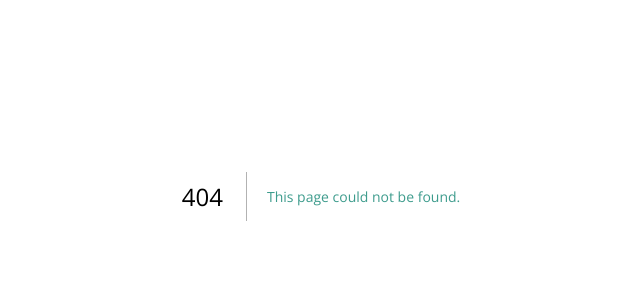
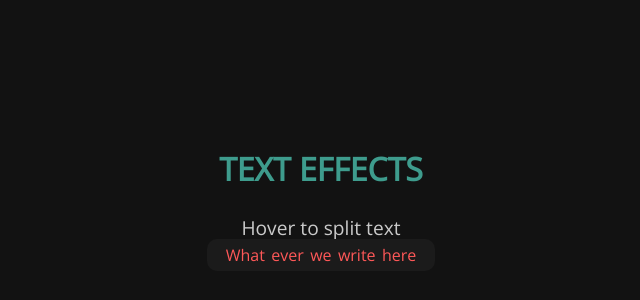
Before and after one commit to xxrobone/components_lib, a Next.js app: page /textefx in a window 1280 px wide. Before the commit this address had no page. Shown: the part 204-504 px from the top of the page, without its empty margins (319-959 px from the left). Built offline with nearby package versions, Linux system fonts and the light colour scheme.

Commit message:
component text effects, title

```diff
--- /dev/null
+++ b/app/components/TextEffects/TitleEfx.js
@@ -0,0 +1,28 @@
+import React from 'react';
+import styles from './TitleEfx.module.scss';
+
+export const TitleEfx = ({ title }) => {
+  return (
+    <div className={styles.title}>
+      {title.split(' ').map((word, idx) => {
+        return (
+          <div key={idx} className={styles.word}>
+            {word.split('').map((letter, i) => {
+              return (
+                <div
+                  className={styles.letter}
+                  key={i}
+                  /*  ref={(el) => {
+                    itemsRef.current[i] = el;
+                  }} */
+                >
+                  {letter}
+                </div>
+              );
+            })}
+          </div>
+        );
+      })}
+    </div>
+  );
+};
--- /dev/null
+++ b/app/components/TextEffects/TitleEfx.module.scss
@@ -0,0 +1,73 @@
+.title {
+    display: inline-block;
+    width: 100%;
+    z-index: 100;
+    top: 1vh;
+    left: 0.25rem;
+    padding: 0.5rem 1rem;
+    background-color: #1b1b1b;
+    color: #fe5858;
+    border-radius: 10px;
+    break-inside: avoid;
+  }
+
+.word {
+    position: relative;
+    display: inline-block;
+    padding: 0 0.2rem;
+}
+
+.letter {
+    display: inline-flex;
+    transition: all 0.4s cubic-bezier(0.175, 0.885, 0.32, 1.275);
+}
+
+
+ > .title:hover {
+    letter-spacing: 1px;
+    text-shadow: 1px 1px 1px #fe5858;
+    background-color: #fafafa;
+      color: #121212;
+}
+
+ .title:hover .word .letter:nth-child(1) {
+  position: absolute;
+    transform: translate(-110%, -100%) rotate(10deg);
+
+}
+ .title:hover .word .letter:nth-child(2n) {
+    transform: translate(0%, -10%) rotate(-6deg);
+}
+ .title:hover .word .letter:nth-child(3n) {
+    transform: translate(0%, 20%) rotate(5deg);
+}
+ .title:hover .word .letter:nth-child(4n) {
+    transform: translate(0%, -30%) rotate(-5deg);
+}
+ .title:hover .word .letter:nth-child(5n) {
+    transform: translate(0%, 10%) rotate(8deg);
+}
+ .title:hover .word .letter:nth-child(6n) {
+    transform: translate(0%, -30%) rotate(-12deg);
+}
+ .title:hover .word .letter:nth-child(7n) {
+    transform: translate(0%, 60%) rotate(10deg);
+}
+ .title:hover .word .letter:nth-child(8n) {
+    transform: translate(0%, -15%) rotate(-12deg);
+}
+ .title:hover .word .letter:nth-child(9n) {
+    transform: translate(0%, 8%) rotate(15deg);
+}
+ .title:hover .word .letter:nth-child(10n) {
+    transform: translate(0%, -10%) rotate(-9deg);
+}
+ .title:hover .word .letter:nth-child(11n) {
+    transform: translate(0%, 42%) rotate(6deg);
+}
+ .title:hover .word .letter:nth-child(12n) {
+    transform: translate(0%, -17%) rotate(-5deg);
+}
+ .title:hover .word .letter:nth-child(13n) {
+    transform: translate(120%, 110%) rotate(-10deg);
+}
--- /dev/null
+++ b/app/textefx/page.js
@@ -0,0 +1,19 @@
+import React from 'react';
+import { TitleEfx } from '../components/TextEffects/TitleEfx';
+
+//styles
+import styles from './text.module.scss';
+
+const page = () => {
+  return (
+    <div className={styles.texts}>
+      <h2>Text effects</h2>
+      <p>Hover to split text</p>
+      <div className={styles.component_wrapper}>
+        <TitleEfx title='What ever we write here' />
+      </div>
+    </div>
+  );
+};
+
+export default page;
--- /dev/null
+++ b/app/textefx/text.module.scss
@@ -0,0 +1,21 @@
+.texts {
+    margin: 0;
+    padding: 0;
+    width: 100%;
+    height: 100vh;
+    display: flex;
+    flex-direction: column;
+    align-items: center;
+    justify-content: center;
+
+    h2 {
+        margin: 2rem 0;
+        text-transform: uppercase;
+    }
+
+    .component_wrapper {
+        max-width: 60%;
+        margin: 0 auto;
+    }
+
+}
```
Also changed, not shown: app/page.js (+12 -2 lines).
